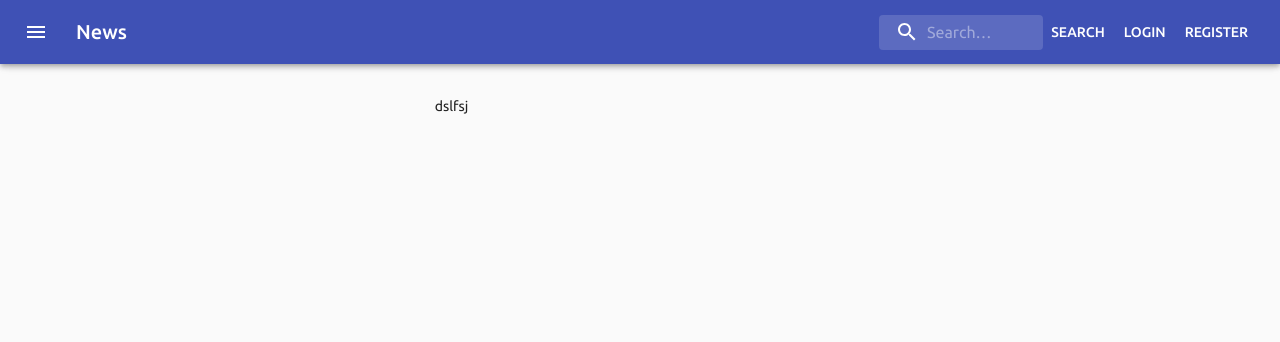
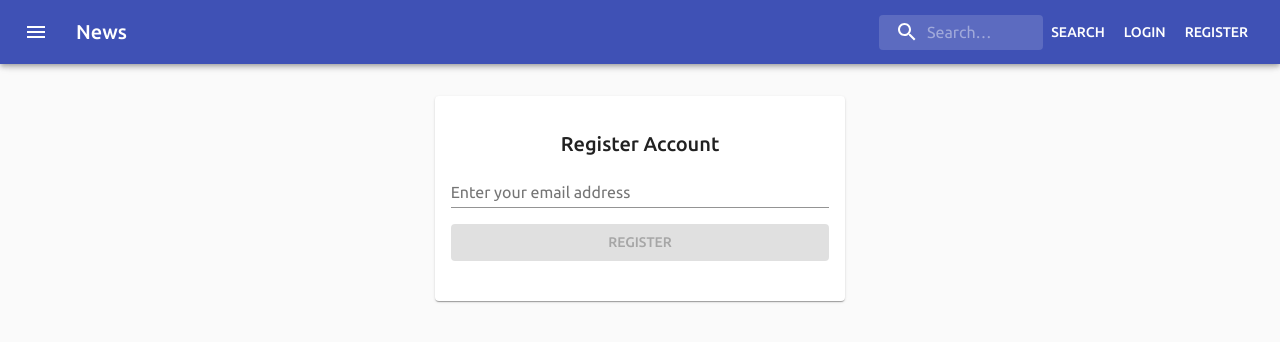
Before and after one commit to dennyhong96/graphql-blog, a React (Create React App) app in the folder client/: page /register in a window 1280 px wide. Shown: the top 342 px of the page. Built offline with nearby package versions, Linux system fonts and the light colour scheme; no server answers.

Commit message:
Add register account page

```diff
--- a/client/package.json
+++ b/client/package.json
@@ -17,7 +17,8 @@
     "react": "^16.13.1",
     "react-dom": "^16.13.1",
     "react-router-dom": "^5.2.0",
-    "react-scripts": "3.4.3"
+    "react-scripts": "3.4.3",
+    "react-toastify": "^6.0.8"
   },
   "scripts": {
     "start": "react-scripts start",
--- /dev/null
+++ b/client/src/App.css
@@ -0,0 +1,4 @@
+.Toastify__toast-body {
+  /* Overwrite default toast font */
+  font-family: "Ubuntu", sans-serif !important;
+}
--- a/client/src/App.js
+++ b/client/src/App.js
@@ -1,12 +1,16 @@
 import React, { Fragment } from "react";
 import { Switch } from "react-router-dom";
+import { ToastContainer } from "react-toastify";
 
 import Container from "@material-ui/core/Container";
+import "react-toastify/dist/ReactToastify.css";
 
-import Route from "./components/routes/RouteWithProgress";
+import Route from "./components/routes/RouteWithProgress/RouteWithProgress";
 import Navbar from "./components/ui/Navbar";
 import Home from "./pages/Home";
 import Register from "./pages/auth/Register";
+import Login from "./pages/auth/Login";
+import "./App.css";
 
 const App = () => {
   return (
@@ -16,8 +20,10 @@ const App = () => {
         <Switch>
           <Route exact path="/" component={Home} />
           <Route exact path="/register" component={Register} />
+          <Route exact path="/login" component={Login} />
         </Switch>
       </Container>
+      <ToastContainer />
     </Fragment>
   );
 };
--- a/client/src/components/routes/RouteWithProgress.scss
+++ /dev/null
@@ -1,15 +0,0 @@
-$progress-color: #fff;
-
-#nprogress .bar {
-  background: $progress-color;
-  z-index: 99999 !important;
-}
-
-#nprogress .peg {
-  box-shadow: 0 0 10px $progress-color, 0 0 5px $progress-color;
-}
-
-#nprogress .spinner-icon {
-  border-top-color: $progress-color;
-  border-left-color: $progress-color;
-}
--- /dev/null
+++ b/client/src/components/routes/RouteWithProgress/RouteWithProgress.css
@@ -0,0 +1,19 @@
+/* Styles for nprogress */
+
+html {
+  --progress-color: #fff;
+}
+
+#nprogress .bar {
+  background: var(--progress-color);
+  z-index: 99999 !important;
+}
+
+#nprogress .peg {
+  box-shadow: 0 0 10px var(--progress-color), 0 0 5px var(--progress-color);
+}
+
+#nprogress .spinner-icon {
+  border-top-color: var(--progress-color);
+  border-left-color: var(--progress-color);
+}
--- a/client/src/components/routes/RouteWithProgress.js
+++ b/client/src/components/routes/RouteWithProgress/RouteWithProgress.js
@@ -2,7 +2,7 @@ import React, { useState, useEffect } from "react";
 import { Route } from "react-router-dom";
 import nprogress from "nprogress";
 import "nprogress/nprogress.css";
-import "./RouteWithProgress.scss";
+import "./RouteWithProgress.css";
 
 const ProgressRoute = (props) => {
   useState(nprogress.start());
--- /dev/null
+++ b/client/src/pages/auth/Login.js
@@ -0,0 +1,21 @@
+import React from "react";
+
+import Card from "@material-ui/core/Card";
+import CardContent from "@material-ui/core/CardContent";
+import Typography from "@material-ui/core/Typography";
+import Grid from "@material-ui/core/Grid";
+import Skeleton from "@material-ui/lab/Skeleton";
+
+const Register = () => {
+  return (
+    <Grid container>
+      <Grid item xs />
+      <Grid item xs>
+        Login
+      </Grid>
+      <Grid item xs />
+    </Grid>
+  );
+};
+
+export default Register;
--- a/client/src/pages/auth/Register.js
+++ b/client/src/pages/auth/Register.js
@@ -1,17 +1,83 @@
-import React from "react";
+import React, { useState } from "react";
+import { toast } from "react-toastify";
 
 import Card from "@material-ui/core/Card";
 import CardContent from "@material-ui/core/CardContent";
 import Typography from "@material-ui/core/Typography";
 import Grid from "@material-ui/core/Grid";
-import Skeleton from "@material-ui/lab/Skeleton";
+import Box from "@material-ui/core/Box";
+import TextField from "@material-ui/core/TextField";
+import Button from "@material-ui/core/Button";
+import CircularProgress from "@material-ui/core/CircularProgress";
+
+import { auth } from "../../services/firebase";
 
 const Register = () => {
+  const [email, setEmail] = useState("");
+  const [loading, setLoading] = useState(false);
+
+  const handleSubmit = async (evt) => {
+    evt.preventDefault();
+    setLoading(true);
+    try {
+      // Tell firebase to send confirmation link to user's email
+      await auth.sendSignInLinkToEmail(email, {
+        url: process.env.REACT_APP_CONFIMATION_EMAIL_REDIRECT,
+        handleCodeInApp: true,
+      });
+
+      // Store user's email into localstorage
+      localStorage.setItem("REGISTER_EMAIL", email);
+
+      // Display a success toast
+      toast.success(
+        `Link successfully sent to ${email}, click the link to complete your registration.`
+      );
+
+      setEmail("");
+    } catch (error) {
+      console.error(error);
+    }
+    setLoading(false);
+  };
+
   return (
     <Grid container>
       <Grid item xs />
       <Grid item xs>
-        dslfsj
+        <Card style={{ paddingTop: "1rem", paddingBottom: "1rem" }}>
+          <CardContent>
+            <Typography variant="h6" align="center">
+              Register Account
+            </Typography>
+            <Box component="form">
+              <TextField
+                id="register-email"
+                label="Enter your email address"
+                fullWidth
+                value={email}
+                onChange={(evt) => setEmail(evt.target.value)}
+                style={{ marginBottom: "1rem" }}
+                inputProps={{ type: "email" }}
+              />
+              <Button
+                color="primary"
+                variant="contained"
+                disabled={!email || !!loading}
+                onClick={handleSubmit}
+                fullWidth
+              >
+                {loading ? (
+                  <CircularProgress
+                    style={{ height: "1.5rem", width: "1.5rem" }}
+                  />
+                ) : (
+                  "Register"
+                )}
+              </Button>
+            </Box>
+          </CardContent>
+        </Card>
       </Grid>
       <Grid item xs />
     </Grid>
```
Also changed, not shown: 1 other file (tests, documents, lock files or other folders).
